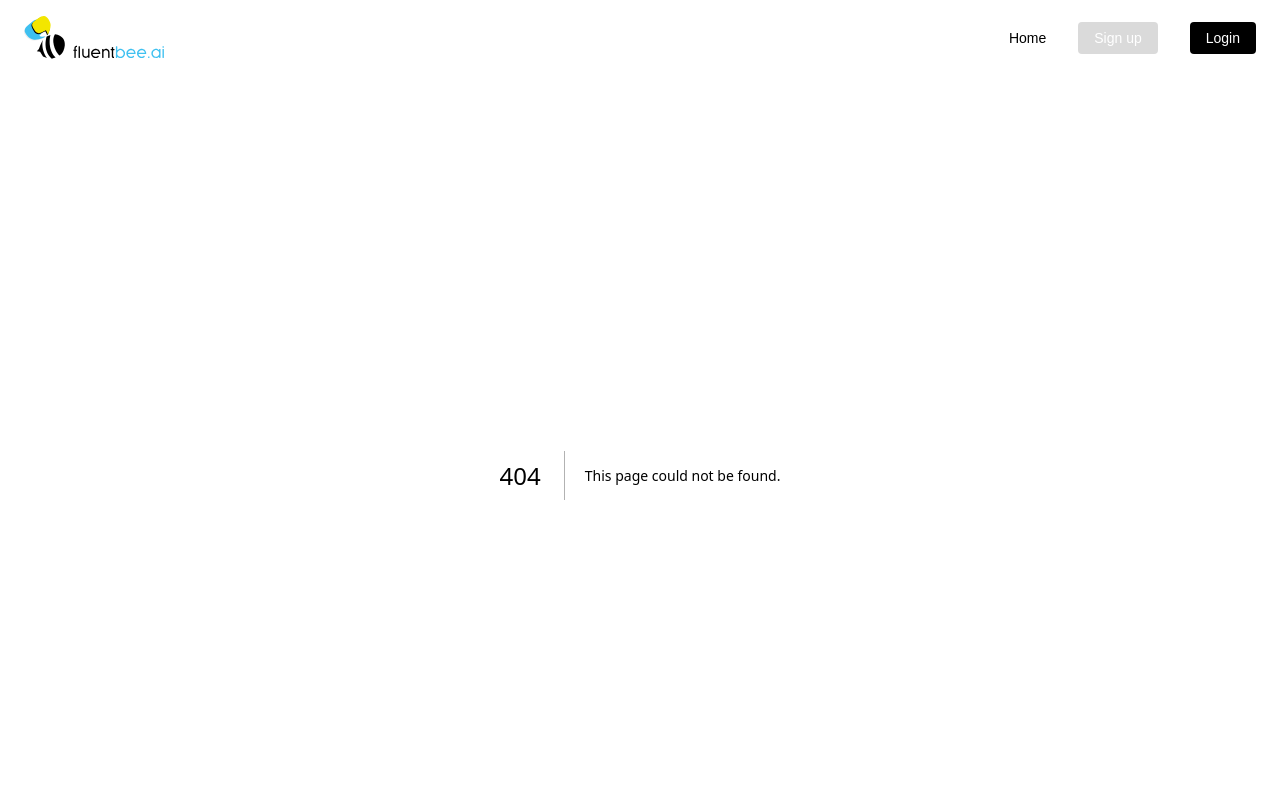
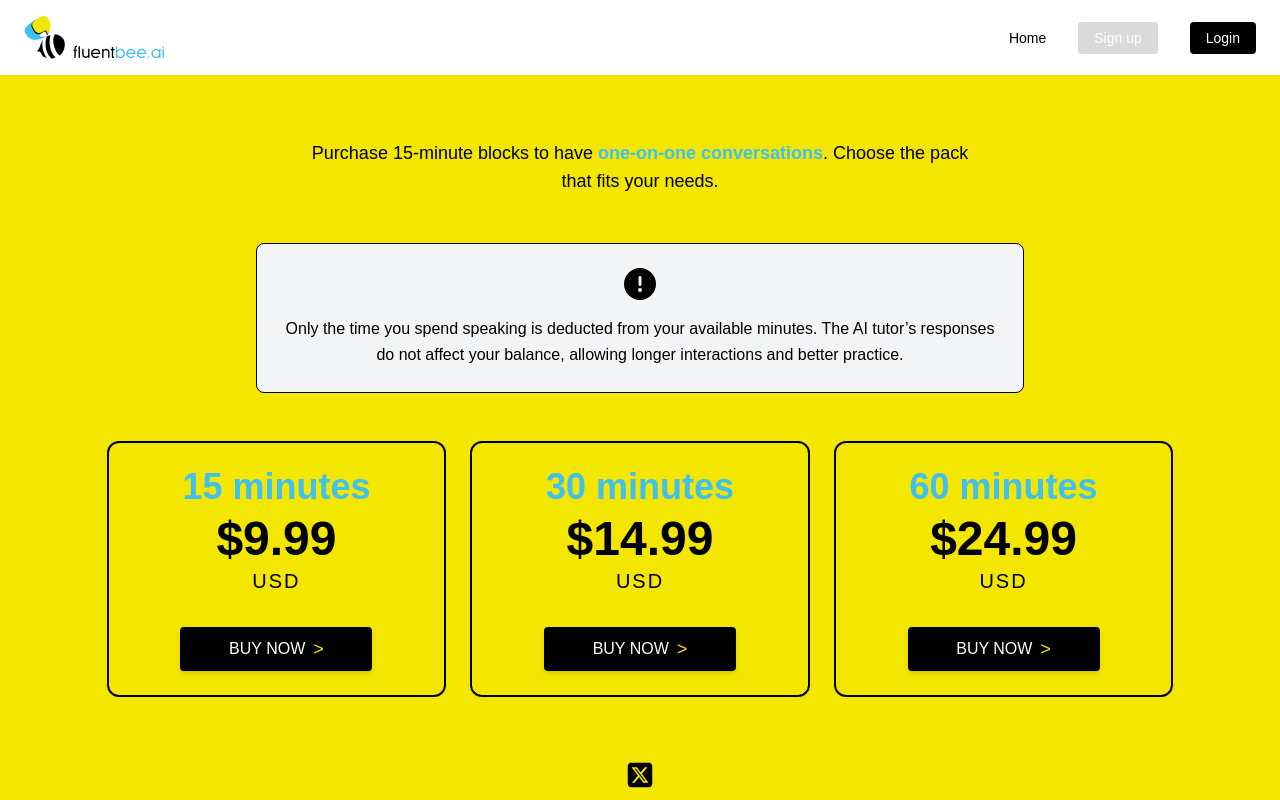
Before and after one commit to UlisesAramis/Fluent-bee, a Next.js app: page /our-planes in a window 1280 px wide. Before the commit this address had no page. Shown: the top 800 px of the page. Built offline with nearby package versions, Linux system fonts and the light colour scheme.

Commit message:
Feat: add planes component

```diff
--- /dev/null
+++ b/src/app/our-planes/page.tsx
@@ -0,0 +1,7 @@
+import Planes from "@/components/Planes";
+
+const page = () => {
+  return <Planes />;
+};
+
+export default page;
```
